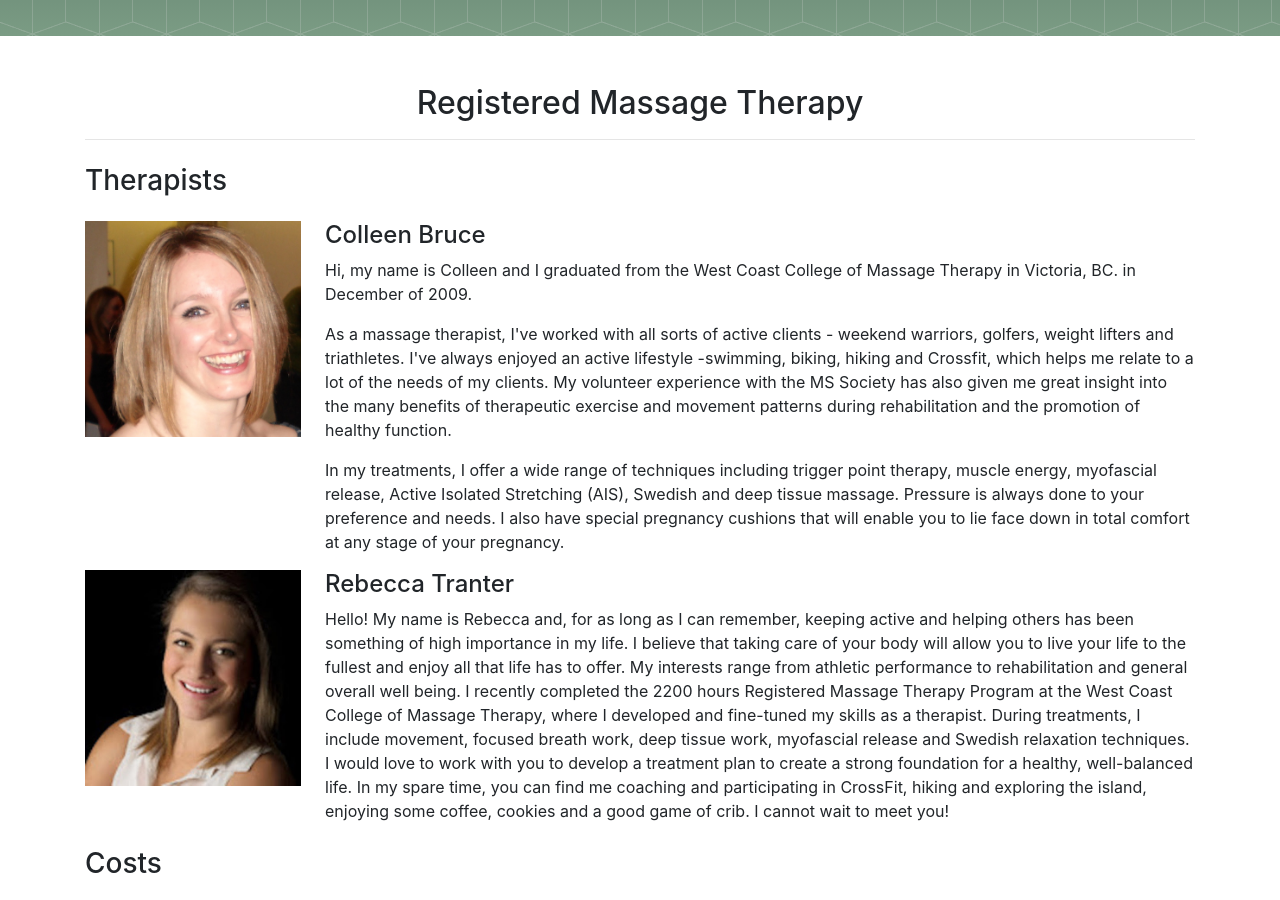
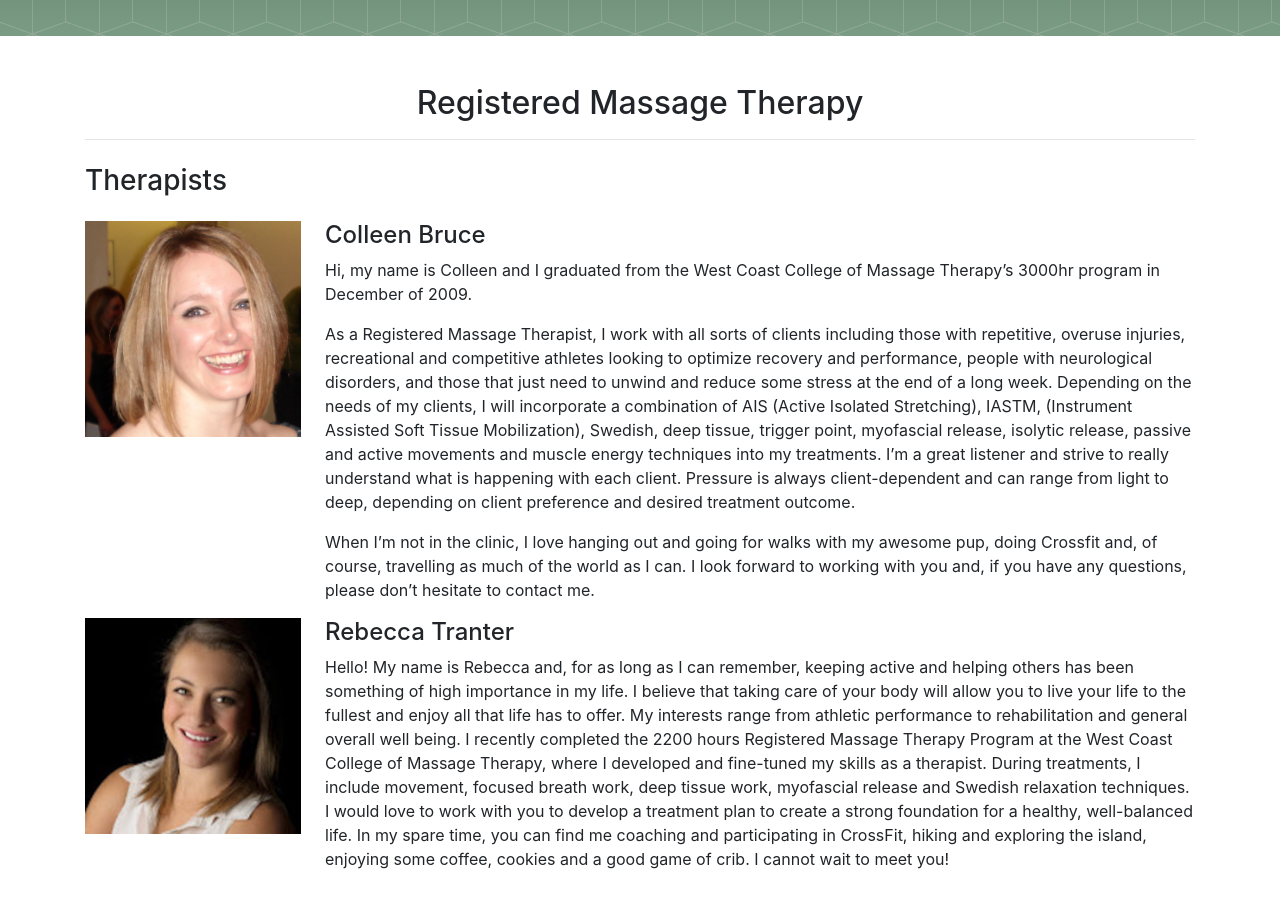
Before and after one commit to cbrucermt/cascadiahealth, a Jekyll site: the page built from registered-massage.html, in a window 1280 px wide and 900 px high, scrolled down 279 px. Built offline with Jekyll 4.4.1, drawn with Linux system fonts in a browser that asks for light colours; nearby versions of some CDN libraries; some web fonts are replaced; library files that are not in the unit come from our copies.

Commit message:
Update Colleen's bio

```diff
--- a/_includes/bio/colleen.html
+++ b/_includes/bio/colleen.html
@@ -1,3 +1,3 @@
-<p>Hi, my name is Colleen and I graduated from the West Coast College of Massage Therapy in Victoria, BC. in December of 2009.</p>
-<p>As a massage therapist, I've worked with all sorts of active clients - weekend warriors, golfers, weight lifters and triathletes. I've always enjoyed an active lifestyle -swimming, biking, hiking and Crossfit, which helps me relate to a lot of the needs of my clients. My volunteer experience with the MS Society has also given me great insight into the many benefits of therapeutic exercise and movement patterns during rehabilitation and the promotion of healthy function.</p>
-<p>In my treatments, I offer a wide range of techniques including trigger point therapy, muscle energy, myofascial release, Active Isolated Stretching (AIS), Swedish and deep tissue massage. Pressure is always done to your preference and needs. I also have special pregnancy cushions that will enable you to lie face down in total comfort at any stage of your pregnancy.</p>
+<p>Hi, my name is Colleen and I graduated from the West Coast College of Massage Therapy’s 3000hr program in December of 2009.</p>
+<p>As a Registered Massage Therapist, I work with all sorts of clients including those with repetitive, overuse injuries, recreational and competitive athletes looking to optimize recovery and performance, people with neurological disorders, and those that just need to unwind and reduce some stress at the end of a long week. Depending on the needs of my clients, I will incorporate a combination of AIS (Active Isolated Stretching), IASTM, (Instrument Assisted Soft Tissue Mobilization), Swedish, deep tissue, trigger point, myofascial release, isolytic release, passive and active movements and muscle energy techniques into my treatments. I’m a great listener and strive to really understand what is happening with each client. Pressure is always client-dependent and can range from light to deep, depending on client preference and desired treatment outcome.</p>
+<p>When I’m not in the clinic, I love hanging out and going for walks with my awesome pup, doing Crossfit and, of course, travelling as much of the world as I can. I look forward to working with you and, if you have any questions, please don’t hesitate to contact me.</p>
```
